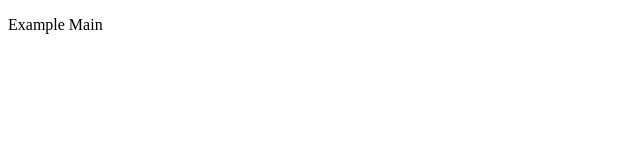
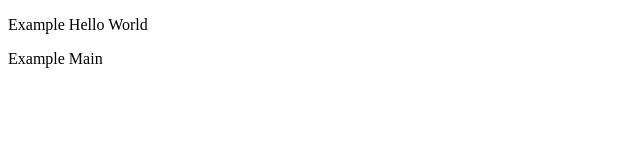
Before and after one commit to Jyrymy/demo-repo-robles, a plain HTML site: page index.html in a window 1280 px wide. Shown: the whole page, without its empty margins (0-640 px from the left). Drawn offline with Linux system fonts and the light colour scheme.

Commit message:
Final Test

```diff
--- a/index.html
+++ b/index.html
@@ -6,6 +6,7 @@
     <title>Document</title>
 </head>
 <body>
+    <p>Example Hello World</p>
     <p>Example Main</p>
 </body>
 </html>
```
Also changed, not shown: 1 other file.
